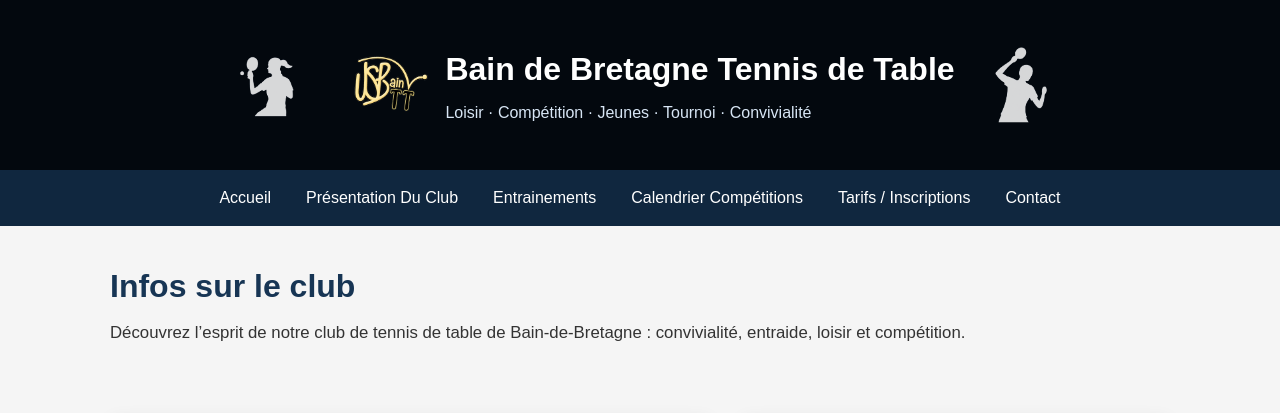
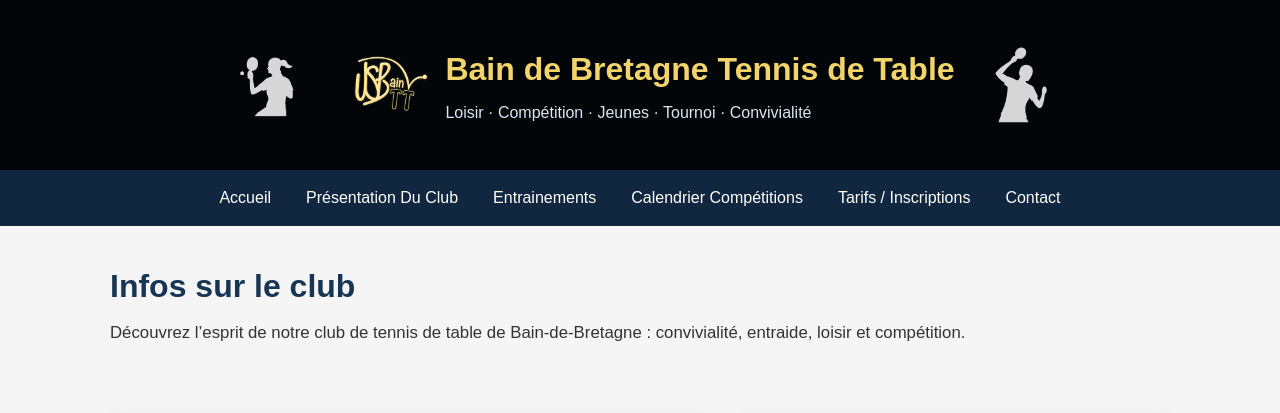
Before and after one commit to Joebanks35/Site-Tennis-de-Table-Bain-de-Bretagne, a Flask app: page /club in a window 1280 px wide. Shown: the top 413 px of the page. Run offline with Flask 3, Linux system fonts and the light colour scheme.

Commit message:
couleurs du club

```diff
--- a/app/static/css/style.css
+++ b/app/static/css/style.css
@@ -12,8 +12,8 @@ body {
 }
 
 .site-header {
-    background-color: #03080e;
-    color: rgb(247, 233, 116);
+    background-color: #030608;
+    color: white;
 }
 
 .club-identity h1 {
@@ -142,6 +142,7 @@ body {
     }
 
     .club-title h1 {
+        color: #f2d46b;
         font-size: 1.5rem;
         white-space: normal;
         text-align: center;
@@ -159,7 +160,7 @@ body {
 }
 
 .club-title h1 {
-    color: white;
+    color: #f2d46b;
     font-size: 2rem;
     margin-bottom: 5px;
     white-space: nowrap;
```
